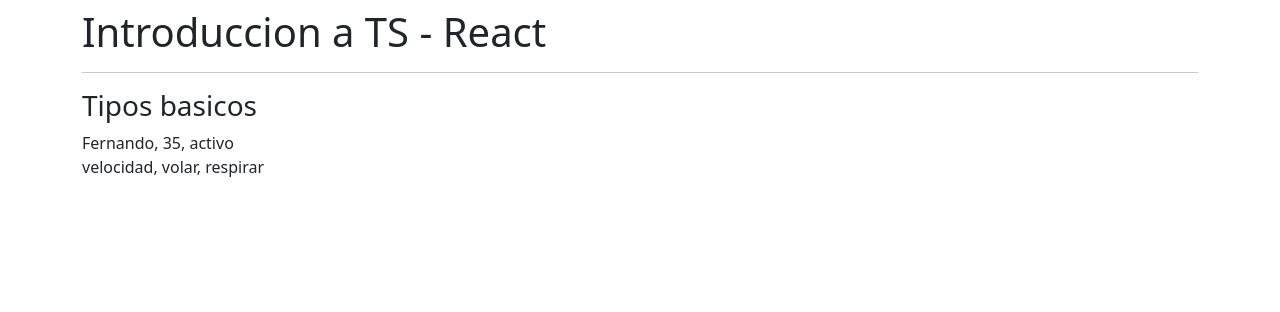
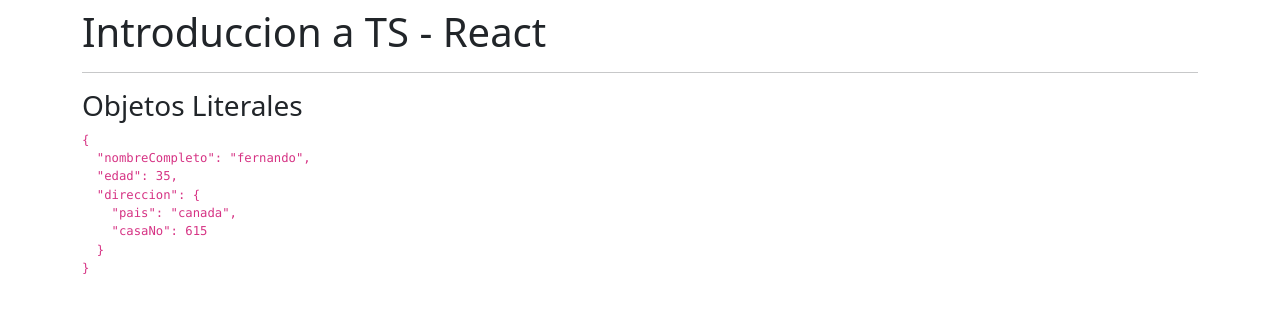
Before and after one commit to jaure96/react-native-udemy, a React (Create React App) app in the folder 01-reforzamiento/: page / in a window 1280 px wide. Shown: the top 312 px of the page. Built offline with nearby package versions, Linux system fonts and the light colour scheme; the HTML template or start-up script is replaced by a standard one.

Commit message:
literal objects

```diff
--- a/01-reforzamiento/src/App.tsx
+++ b/01-reforzamiento/src/App.tsx
@@ -1,11 +1,14 @@
-import TiposBasicos from "./typescript/TiposBasicos"
+/* import TiposBasicos from "./typescript/TiposBasicos" */
+
+import ObjetosLiterales from "./typescript/ObjetosLiterales"
 
 const App = () => {
   return (
     <div className='mt-2'>
       <h1>Introduccion a TS - React</h1>
       <hr />
-      <TiposBasicos />
+      {/* <TiposBasicos /> */}
+      <ObjetosLiterales />
     </div>
   )
 }
--- /dev/null
+++ b/01-reforzamiento/src/typescript/ObjetosLiterales.tsx
@@ -0,0 +1,38 @@
+interface Persona {
+    nombreCompleto: string;
+    edad: number;
+    direccion: Direccion;
+}
+
+interface Direccion {
+    pais: string;
+    casaNo: number;
+}
+
+const ObjetosLiterales = () => {
+
+    const persona: Persona = {
+        nombreCompleto: 'fernando',
+        edad: 35,
+        direccion: {
+            pais: 'canada',
+            casaNo: 615
+        }
+    }
+
+
+
+    return (
+        <>
+            <h3> Objetos Literales</h3>
+            <code>
+                <pre>
+                    {JSON.stringify(persona, null, 2)}
+                </pre>
+            </code>
+            { }
+        </>
+    )
+}
+
+export default ObjetosLiterales
```
